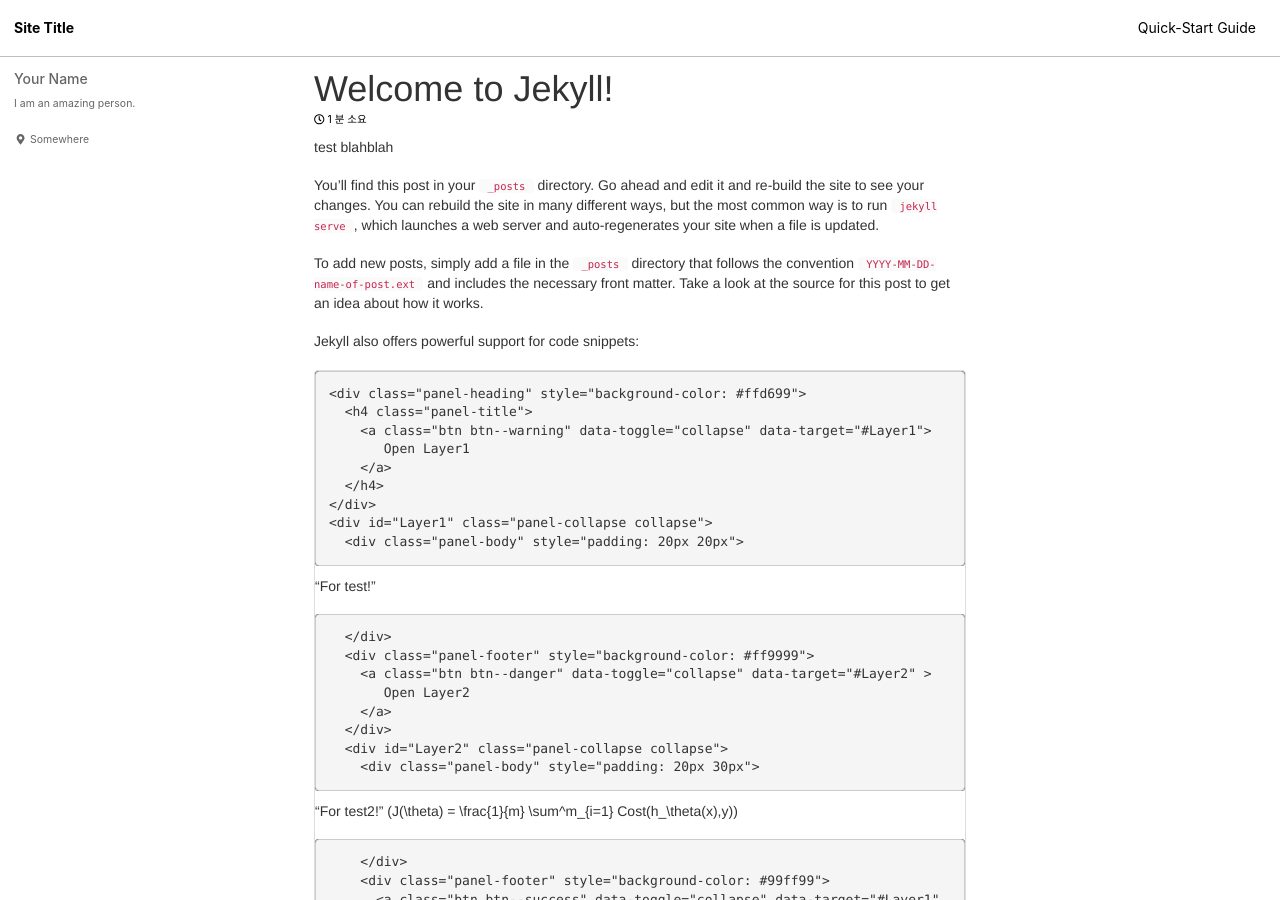
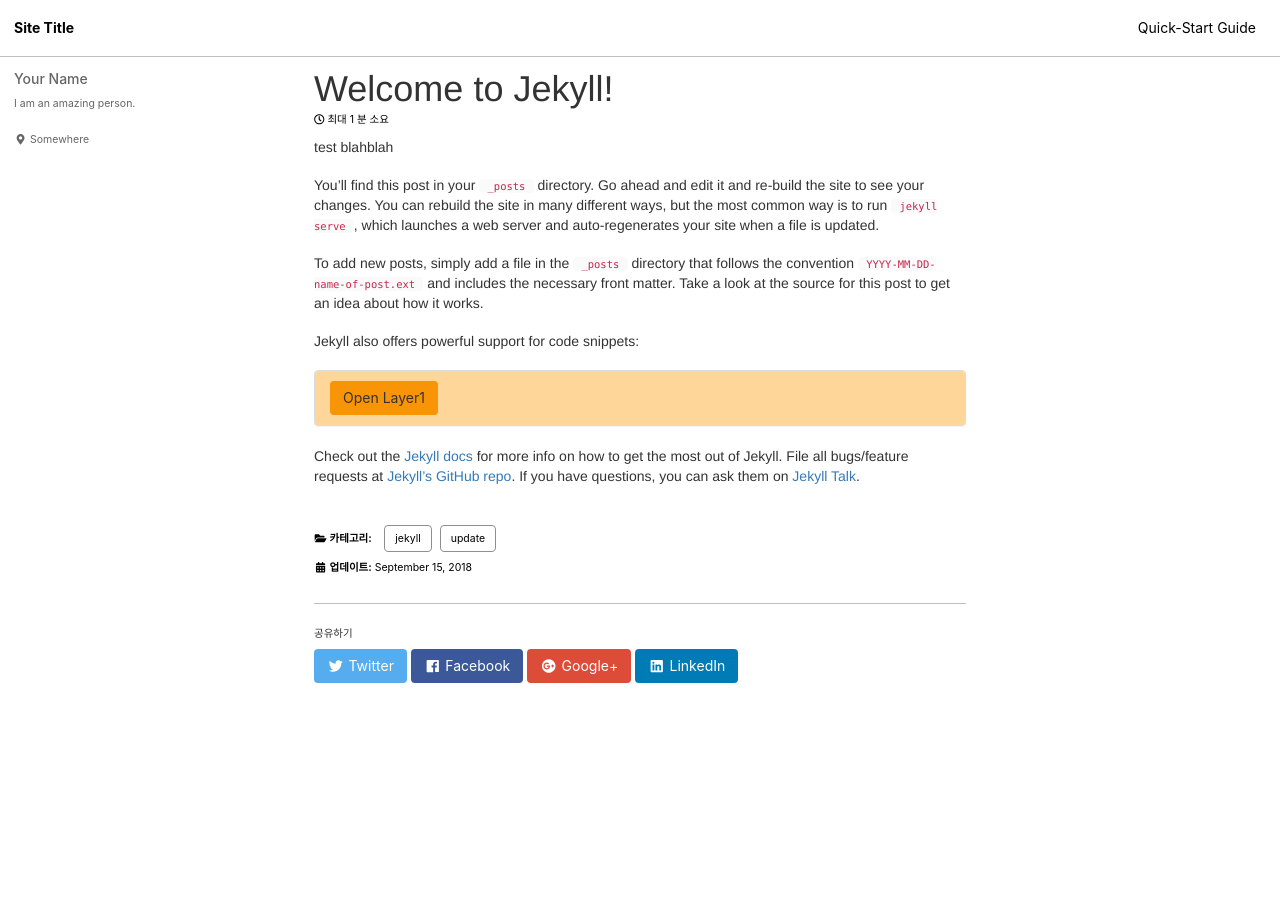
Before and after one commit to illhyhl1111/PPPP.github.io, a Jekyll site: the page built from _posts/2018-09-14-first-post.md, in a window 1280 px wide and 900 px high. Built offline with Jekyll 4.4.1, drawn with Linux system fonts in a browser that asks for light colours; nearby versions of some CDN libraries; formulas are drawn with MathJax 3; some of the changed text lies outside the part shown.

Commit message:
ㅁㄴㅇㄹ

```diff
--- a/_includes/blocks.html
+++ b/_includes/blocks.html
@@ -2,28 +2,28 @@
 
 <div class="panel-group">
   <div class="panel panel-default">
-    <div class="panel-heading" style="background-color: #ffd699">
-      <h4 class="panel-title">
-        <a class="btn btn--warning" data-toggle="collapse" data-target="#Layer1">
+    <div class="panel-heading" style="background-color: #ffd699" markdown="0">
+      <h4 class="panel-title" markdown="0">
+        <a class="btn btn--warning" data-toggle="collapse" data-target="#Layer1" markdown="0">
           {% if include.button1-text %} {{include.button1-text}} {% else %} Open Layer1 {% endif %}
         </a>
       </h4>
     </div>
-    <div id="Layer1" class="panel-collapse collapse">
-      <div class="panel-body" style="padding: 20px 20px">
+    <div id="Layer1" class="panel-collapse collapse" markdown="0">
+      <div class="panel-body" style="padding: 20px 20px" markdown="0">
         {{include.context1 | markdownify }}
       </div>
-      <div class="panel-footer" style="background-color: #ff9999">
-        <a class="btn btn--danger" data-toggle="collapse" data-target="#Layer2" >
+      <div class="panel-footer" style="background-color: #ff9999" markdown="0">
+        <a class="btn btn--danger" data-toggle="collapse" data-target="#Layer2" markdown="0">
           {% if include.button2-text %} {{include.button2-text}} {% else %} Open Layer2 {% endif %}
         </a>
       </div>
-      <div id="Layer2" class="panel-collapse collapse">
-        <div class="panel-body" style="padding: 20px 30px">
+      <div id="Layer2" class="panel-collapse collapse" markdown="0">
+        <div class="panel-body" style="padding: 20px 30px" markdown="0">
           {{include.context2 | markdownify }}
         </div>
-        <div class="panel-footer" style="background-color: #99ff99">
-          <a class="btn btn--success" data-toggle="collapse" data-target="#Layer1" >
+        <div class="panel-footer" style="background-color: #99ff99" markdown="0">
+          <a class="btn btn--success" data-toggle="collapse" data-target="#Layer1" markdown="0">
             Close!
           </a>
         </div>
--- a/_posts/2018-09-14-first-post.md
+++ b/_posts/2018-09-14-first-post.md
@@ -22,7 +22,6 @@ Jekyll also offers powerful support for code snippets:
 $$ J(\theta) = \frac{1}{m} \sum^m_{i=1} Cost(h_\theta(x),y) $$
 {% endcapture %}
 
-{::options parse_block_html="true" /}
 {% include blocks.html context1=context1 context2=context2 %}
 
 
```
